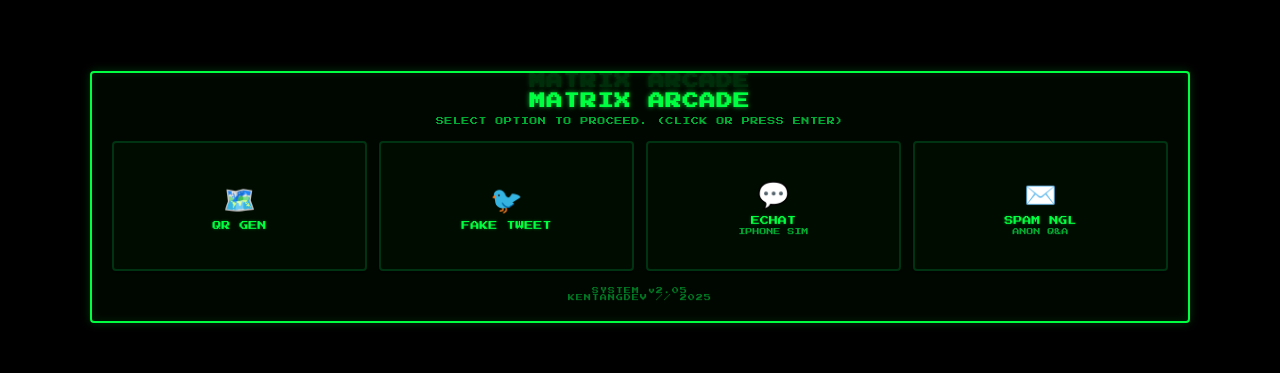
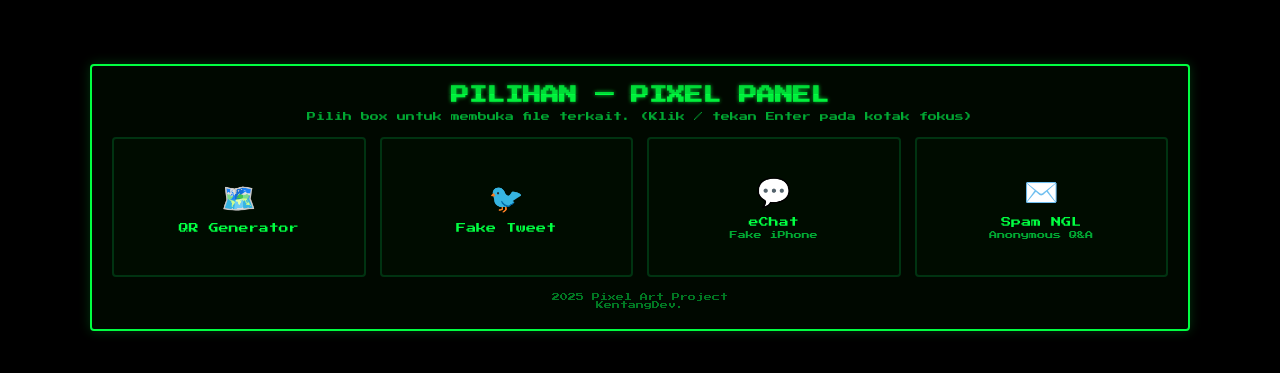
Before and after one commit to 4ETHERVEIL/WebServer, a plain HTML site: page index.html in a window 1280 px wide. Shown: the part 203-576 px from the top of the page. Drawn offline with Linux system fonts and the light colour scheme.

Commit message:
update index.html

```diff
--- a/index.html
+++ b/index.html
@@ -3,55 +3,25 @@
 <head>
   <meta charset="utf-8" />
   <meta name="viewport" content="width=device-width, initial-scale=1" />
-  <title>Menu Pilihan — Matrix Arcade</title>
+  <title>Menu Pilihan — Pixel Art</title>
   <link rel="icon" href="foto/foto.png" type="image/png">
   <link href="https://fonts.googleapis.com/css2?family=Press+Start+2P&display=swap" rel="stylesheet">
   <style>
     :root {
-      --matrix-green: #00ff41;
-      --matrix-dark: #000000;
-      --matrix-darker: #000a00;
-      --text-muted: #00551a;
+      --matrix: #00ff41;
+      --dark: #000000;
+      --darker: #000a00;
+      --muted: #00aa33;
       --border: #003311;
     }
 
     * { box-sizing: border-box; margin: 0; padding: 0; }
-    html, body {
-      height: 100%;
-      background-color: var(--matrix-dark);
-      overflow: hidden;
-    }
-
-    /* Efek falling code (opsional, bisa dihapus) */
-    body::before {
-      content: "";
-      position: fixed;
-      top: 0;
-      left: 0;
-      width: 100%;
-      height: 100%;
-      background:
-        repeating-linear-gradient(
-          to bottom,
-          transparent 0%,
-          transparent 1.5%,
-          rgba(0, 255, 65, 0.02) 2%,
-          rgba(0, 255, 65, 0.02) 2.5%
-        ),
-        var(--matrix-dark);
-      pointer-events: none;
-      z-index: -2;
-      animation: matrix-fall 20s linear infinite;
-    }
-
-    @keyframes matrix-fall {
-      0% { background-position: 0 0; }
-      100% { background-position: 100px 100vh; }
-    }
+    html, body { height: 100%; }
 
     body {
       font-family: "Press Start 2P", monospace;
-      color: var(--matrix-green);
+      background-color: var(--dark);
+      color: var(--matrix);
       padding: 16px;
       display: flex;
       align-items: center;
@@ -61,29 +31,24 @@
     .container {
       width: 100%;
       max-width: 1100px;
-      background: rgba(0, 10, 0, 0.7);
-      border: 2px solid var(--matrix-green);
+      background: rgba(0, 10, 0, 0.85);
+      border: 2px solid var(--matrix);
       padding: 20px;
       border-radius: 4px;
-      box-shadow:
-        0 0 10px rgba(0, 255, 65, 0.2),
-        inset 0 0 8px rgba(0, 255, 65, 0.1);
+      box-shadow: 0 0 12px rgba(0, 255, 65, 0.2);
       backdrop-filter: blur(2px);
       -webkit-backdrop-filter: blur(2px);
-      position: relative;
     }
 
-    /* Judul Matrix */
     header h1 {
       margin: 0 0 8px;
-      font-size: clamp(12px, 3.8vw, 16px);
-      color: var(--matrix-green);
+      font-size: clamp(14px, 4vw, 18px);
+      color: var(--matrix);
       text-align: center;
-      text-shadow: 0 0 5px rgba(0, 255, 65, 0.7);
-      letter-spacing: 1px;
+      position: relative;
+      text-shadow: 0 0 4px rgba(0, 255, 65, 0.6);
     }
 
-    /* Glitch Matrix */
     header h1::before,
     header h1::after {
       content: attr(data-text);
@@ -97,142 +62,131 @@
 
     header h1::before {
       color: #008822;
-      clip-path: polygon(0 0, 100% 0, 100% 48%, 0 48%);
-      animation: glitch-matrix-1 5s infinite;
+      clip-path: polygon(0 0, 100% 0, 100% 45%, 0 45%);
+      animation: glitch-1 4s infinite;
     }
 
     header h1::after {
       color: #00cc33;
-      clip-path: polygon(0 52%, 100% 52%, 100% 100%, 0 100%);
-      animation: glitch-matrix-2 5.3s infinite;
+      clip-path: polygon(0 55%, 100% 55%, 100% 100%, 0 100%);
+      animation: glitch-2 4.2s infinite;
     }
 
-    @keyframes glitch-matrix-1 {
-      0%, 96%, 100% { transform: translateX(0); }
-      97% { transform: translateX(-1px); }
-      99% { transform: translateX(1px); }
+    @keyframes glitch-1 {
+      0%, 95%, 100% { transform: translateX(0); }
+      96% { transform: translateX(-1px); }
+      98% { transform: translateX(1px); }
     }
 
-    @keyframes glitch-matrix-2 {
-      0%, 96%, 100% { transform: translateX(0); }
-      97% { transform: translateX(1px); }
-      99% { transform: translateX(-1px); }
+    @keyframes glitch-2 {
+      0%, 95%, 100% { transform: translateX(0); }
+      96% { transform: translateX(1px); }
+      98% { transform: translateX(-1px); }
     }
 
     header p {
       text-align: center;
-      font-size: clamp(6px, 2.2vw, 8px);
+      font-size: clamp(7px, 2.4vw, 9px);
       color: #00aa33;
       margin-bottom: 16px;
-      letter-spacing: 0.5px;
     }
 
     .grid {
       display: grid;
       grid-template-columns: repeat(auto-fit, minmax(130px, 1fr));
-      gap: 12px;
+      gap: 14px;
     }
 
     .box {
-      background: rgba(0, 15, 0, 0.6);
+      background: rgba(0, 15, 0, 0.7);
       border: 2px solid var(--border);
       border-radius: 4px;
-      padding: 12px;
-      height: 130px;
+      padding: 14px;
+      height: 140px;
       display: flex;
       flex-direction: column;
       align-items: center;
       justify-content: center;
       cursor: pointer;
-      transition: all 0.2s ease;
-      box-shadow: 0 2px 4px rgba(0, 0, 0, 0.5);
+      transition: transform 0.2s, border-color 0.2s;
     }
 
     .box:hover {
-      transform: translateY(-3px);
-      border-color: var(--matrix-green);
-      background: rgba(0, 25, 0, 0.7);
-      box-shadow: 0 0 8px rgba(0, 255, 65, 0.2);
+      transform: translateY(-4px);
+      border-color: var(--matrix);
     }
 
     .box:hover .icon {
-      animation: flicker 0.5s infinite alternate;
+      animation: glitch-icon 0.6s;
     }
 
-    @keyframes flicker {
-      0%, 100% { opacity: 1; }
-      50% { opacity: 0.8; }
+    @keyframes glitch-icon {
+      0%, 100% { filter: brightness(1); }
+      50% { filter: brightness(1.3); }
     }
 
     .icon {
-      font-size: 26px;
-      margin-bottom: 6px;
-      color: var(--matrix-green);
+      font-size: 28px;
+      margin-bottom: 8px;
+      color: var(--matrix);
     }
 
     .title {
-      font-size: clamp(7px, 2.4vw, 9px);
+      font-size: clamp(8px, 2.6vw, 10px);
       text-align: center;
-      color: var(--matrix-green);
-      text-shadow: 0 0 3px rgba(0, 255, 65, 0.4);
+      color: var(--matrix);
     }
 
     .subtitle {
-      font-size: clamp(6px, 2.0vw, 7px);
+      font-size: clamp(7px, 2.2vw, 8px);
       color: #00aa33;
-      margin-top: 3px;
+      margin-top: 4px;
     }
 
     footer {
       margin-top: 16px;
       text-align: center;
-      font-size: clamp(6px, 1.8vw, 7px);
+      font-size: clamp(7px, 2vw, 8px);
       color: #007722;
-      letter-spacing: 1px;
     }
 
     @media (max-width: 360px) {
-      .box { height: 110px; padding: 8px; }
-      .icon { font-size: 22px; }
+      .box { height: 120px; padding: 10px; }
+      .icon { font-size: 24px; }
     }
 
-    /* Popup Matrix */
+    /* Popup */
     #warningPopup1 {
       position: fixed;
       top: 0; left: 0; right: 0; bottom: 0;
-      background: rgba(0, 0, 0, 0.9);
+      background: rgba(0,0,0,0.9);
       display: none;
       align-items: center;
       justify-content: center;
       z-index: 9999;
     }
     #warningPopup1 .popup-box1 {
-      background: rgba(0, 10, 0, 0.9);
-      color: var(--matrix-green);
-      padding: 16px;
-      border: 2px solid var(--matrix-green);
+      background: rgba(0, 10, 0, 0.95);
+      color: var(--matrix);
+      padding: 18px;
+      border: 2px solid var(--matrix);
       border-radius: 4px;
       max-width: 280px;
       width: 90%;
       text-align: center;
       font-family: "Press Start 2P", monospace;
-      font-size: 9px;
-      box-shadow: 0 0 10px rgba(0, 255, 65, 0.3);
+      font-size: 10px;
     }
     #warningPopup1 button1 {
-      background: rgba(0, 255, 65, 0.2);
-      border: 1px solid var(--matrix-green);
-      padding: 4px 8px;
-      color: var(--matrix-green);
+      background: transparent;
+      border: 1px solid var(--matrix);
+      padding: 5px 10px;
+      color: var(--matrix);
       border-radius: 3px;
       font-family: "Press Start 2P", monospace;
-      font-size: 8px;
-      margin-top: 8px;
+      font-size: 9px;
+      margin-top: 10px;
       cursor: pointer;
-      transition: background 0.2s;
-    }
-    #warningPopup1 button1:hover {
-      background: rgba(0, 255, 65, 0.3);
     }
   </style>
 </head>
@@ -240,45 +194,45 @@
 
   <div class="container" role="main">
     <header>
-      <h1 data-text="MATRIX ARCADE">MATRIX ARCADE</h1>
-      <p>SELECT OPTION TO PROCEED. (CLICK OR PRESS ENTER)</p>
+      <h1 data-text="PILIHAN — PIXEL PANEL">PILIHAN — PIXEL PANEL</h1>
+      <p>Pilih box untuk membuka file terkait. (Klik / tekan Enter pada kotak fokus)</p>
     </header>
 
     <div class="grid" id="menuGrid">
       <div class="box" tabindex="0" data-target="QR.html">
         <div class="icon">🗺️</div>
-        <div class="title">QR GEN</div>
+        <div class="title">QR Generator</div>
       </div>
 
       <div class="box" tabindex="0" data-target="fake-tweet.html">
         <div class="icon">🐦</div>
-        <div class="title">FAKE TWEET</div>
+        <div class="title">Fake Tweet</div>
       </div>
 
       <div class="box" tabindex="0" data-target="fake-iphone.html">
         <div class="icon">💬</div>
-        <div class="title">ECHAT</div>
-        <div class="subtitle">IPHONE SIM</div>
+        <div class="title">eChat</div>
+        <div class="subtitle">Fake iPhone</div>
       </div>
 
       <div class="box" tabindex="0" data-target="spam-NGL.html">
         <div class="icon">✉️</div>
-        <div class="title">SPAM NGL</div>
-        <div class="subtitle">ANON Q&A</div>
+        <div class="title">Spam NGL</div>
+        <div class="subtitle">Anonymous Q&A</div>
       </div>
     </div>
 
     <footer>
-      SYSTEM v2.05<br>KENTANGDEV // 2025
+      2025 Pixel Art Project<br>KentangDev.
     </footer>
   </div>
 
   <!-- Popup Peringatan -->
   <div id="warningPopup1">
     <div class="popup-box1">
-      <h21>⚠ SYSTEM ALERT</h21>
+      <h21>⚠️ Peringatan!</h21>
       <p1 id="warningMessage1"></p1>
-      <button1 onclick="closeWarning1()">ACKNOWLEDGE</button1>
+      <button1 onclick="closeWarning1()">OK</button1>
     </div>
   </div>
 
@@ -297,7 +251,7 @@
         localStorage.setItem("blockedUntil", Date.now() + 120000);
         window.location.href = "banned.html";
       } else {
-        document.getElementById("warningMessage1").innerText = `WARNING (${a}/${MAX_ATTEMPTS})`;
+        document.getElementById("warningMessage1").innerText = `Peringatan (${a}/${MAX_ATTEMPTS})`;
         document.getElementById("warningPopup1").style.display = "flex";
       }
     }
```
